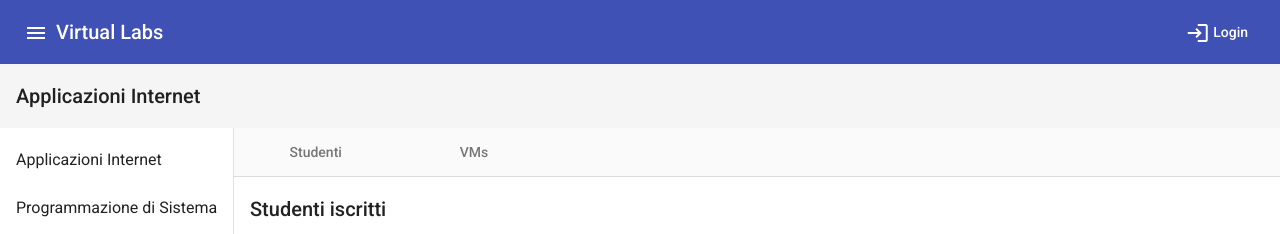
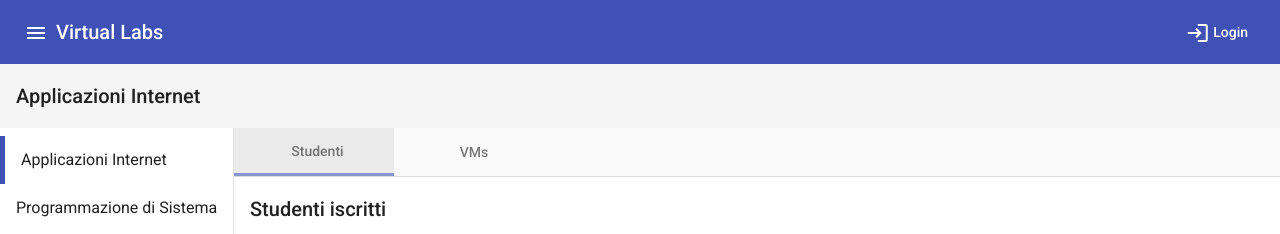
Before and after one commit to lore-lml/ai2020-laboratorio4-5, an Angular app: page /teacher/course/applicazioni-internet/students in a window 1280 px wide. Shown: the top 234 px of the page. Built offline with nearby package versions, Linux system fonts and the light colour scheme; no server answers; sample sign-in values are in the browser's storage.

Commit message:
badge and router link active

```diff
--- a/src/app/app.component.css
+++ b/src/app/app.component.css
@@ -17,3 +17,13 @@ mat-toolbar>a{
      Every toolbar row uses a flexbox row layout. */
   flex: 1 1 auto;
 }
+
+.active-link{
+  background: #e1e1e1;
+  border-bottom: 3px solid #3F51B5;
+  transition: .1s;
+}
+.active-link-sidenav{
+  border-left: 5px solid #3F51B5;
+  transition: .1s;
+}
--- a/src/app/app.component.html
+++ b/src/app/app.component.html
@@ -11,13 +11,16 @@
     {{getButtonTitle()}}
   </button>
 </mat-toolbar>
-<mat-toolbar color="">Applicazioni Internet</mat-toolbar>
+<mat-toolbar>Applicazioni Internet</mat-toolbar>
 <mat-sidenav-container>
   <!-- ************************* SIDENAV ********************-->
   <mat-sidenav #sidenav opened mode="side" position="start">
     <div class="container">
       <mat-nav-list>
-        <mat-list-item routerLink="/teacher/course/applicazioni-internet/students">Applicazioni Internet</mat-list-item>
+        <mat-list-item routerLink="/teacher/course/applicazioni-internet/students"
+                       [ngClass]="{'active-link-sidenav': studentsTab.isActive || vmsTab.isActive}">
+          Applicazioni Internet
+        </mat-list-item>
         <mat-list-item routerLink="/teacher/course/programmazione-di-sistema/students">Programmazione di Sistema</mat-list-item>
       </mat-nav-list>
     </div>
@@ -38,11 +41,14 @@
     </mat-tab-group>
    -->
     <nav mat-tab-nav-bar>
-      <a mat-tab-link routerLink="teacher/course/applicazioni-internet/students">
-        <span matBadgeHidden [matBadge]="badgeNumber.toString()" matBadgeOverlap="false" matBadgeColor="warn" matBadgePosition="before">&nbsp;Studenti</span>
+      <a #studentsTab="routerLinkActive" mat-tab-link routerLink="teacher/course/applicazioni-internet/students" routerLinkActive="active-link">
+        <span [matBadgeHidden]="getBadgeNumber() <= 0" [matBadge]="getBadgeNumber().toString()"
+              matBadgeOverlap="false" matBadgeColor="warn" matBadgePosition="before">&nbsp;
+          Studenti
+        </span>
       </a>
-      <a mat-tab-link routerLink="teacher/course/applicazioni-internet/vms">VMs</a>
+      <a #vmsTab="routerLinkActive" mat-tab-link routerLink="teacher/course/applicazioni-internet/vms" routerLinkActive="active-link">VMs</a>
     </nav>
-    <router-outlet></router-outlet>
+    <router-outlet (activate)="onActivate($event)"></router-outlet>
   </mat-sidenav-content>
 </mat-sidenav-container>
--- a/src/app/app.component.ts
+++ b/src/app/app.component.ts
@@ -18,9 +18,7 @@ export class AppComponent implements OnInit, OnDestroy{
   title = 'Virtual Labs';
   @ViewChild(MatSidenav)
   sidenav: MatSidenav;
-  @ViewChild(StudentsContComponent)
   studentsComponent: StudentsContComponent;
-  badgeNumber = 0;
   private doLogin: Subscription;
 
   constructor(public dialog: MatDialog, private router: Router,  private authService: AuthService, private activatedRoute: ActivatedRoute){}
@@ -71,4 +69,19 @@ export class AppComponent implements OnInit, OnDestroy{
     }
     return params;
   }
+
+  getBadgeNumber(){
+    if (this.studentsComponent === undefined) {
+      return 0;
+    }
+    return this.studentsComponent.getSelectedStudents();
+  }
+
+  onActivate(componentReference: Component) {
+    if (componentReference instanceof StudentsContComponent){
+      this.studentsComponent = componentReference;
+    }else {
+      delete this.studentsComponent;
+    }
+  }
 }
--- a/src/app/teacher/students-cont.component.ts
+++ b/src/app/teacher/students-cont.component.ts
@@ -61,4 +61,11 @@ export class StudentsContComponent implements OnInit, AfterViewInit, OnDestroy {
       );
     });
   }
+
+  getSelectedStudents(){
+    if (this.studentsComponent === undefined) {
+      return 0;
+    }
+    return this.studentsComponent.checkedStudents.size;
+  }
 }
--- a/src/app/teacher/students.component.ts
+++ b/src/app/teacher/students.component.ts
@@ -26,7 +26,6 @@ export class StudentsComponent implements OnInit {
   headerState: number; // 1 = unchecked, 2 = indeterminate, 3 = checked
   formControl: FormControl;
   selectedStudent: Student;
-  numberSelected: number;
 
   @Output()
   private addStudentEvent: EventEmitter<Student[]>;
@@ -45,7 +44,6 @@ export class StudentsComponent implements OnInit {
     this.headerState = 1;
     this.formControl = new FormControl();
     this.selectedStudent = null;
-    this.numberSelected = 0;
 
     this.addStudentEvent = new EventEmitter<Student[]>();
     this.deleteStudentEvent = new EventEmitter<Student[]>();
@@ -80,8 +78,6 @@ export class StudentsComponent implements OnInit {
         event.checked ? this.checkedStudents.add(v.id) : this.checkedStudents.delete(v.id);
       }
     });
-
-    this.numberSelected += event.checked ? count : -count;
   }
   isIndeterminate(): boolean{
     return this.headerState === 2;
@@ -94,14 +90,12 @@ export class StudentsComponent implements OnInit {
   onCheckboxChange(selectedStudent: Student, event) {
     event.checked ? this.checkedStudents.add(selectedStudent.id) : this.checkedStudents.delete(selectedStudent.id);
     this.setHeaderState();
-    this.numberSelected += event.checked ? 1 : -1;
-    this.numberSelected = this.numberSelected < 0 ? 0 : this.numberSelected;
   }
   isCheckboxChecked(selectedStudent: Student): boolean {
     return this.checkedStudents.has(selectedStudent.id);
   }
   deleteStudents(){
-    if (this.numberSelected === 0) {
+    if (this.checkedStudents.size === 0){
       this.snackBar.open('Non hai selezionato nessuno studente', '', {duration: 3000});
       return;
     }
--- a/virtuallabs.json
+++ b/virtuallabs.json
@@ -33,7 +33,7 @@
       "firstName": "Giovanni",
       "lastName": "Muciaccia",
       "groupId": 0,
-      "courseId": 0
+      "courseId": 1
     },
     {
       "id": "s6",
```
